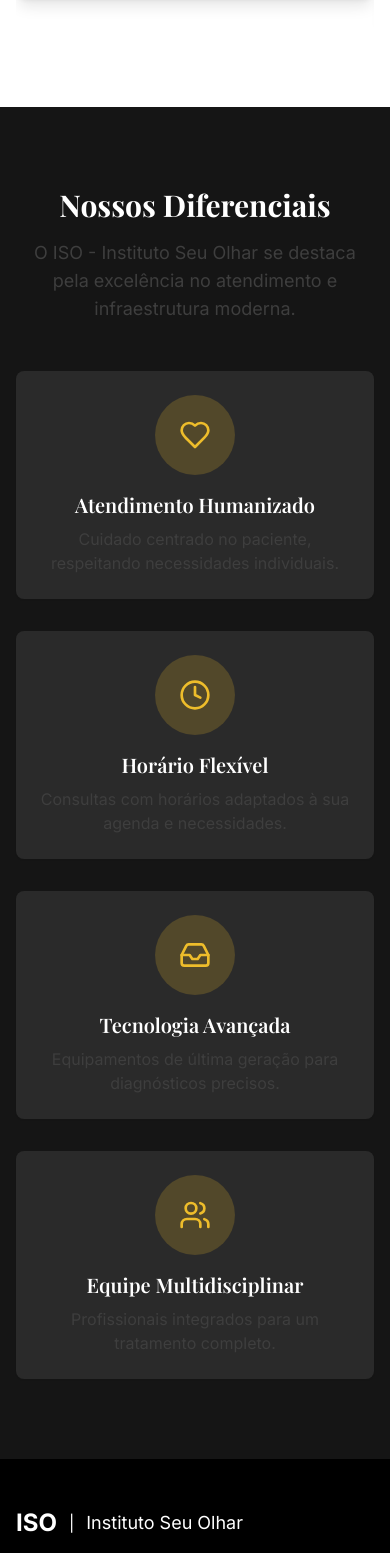
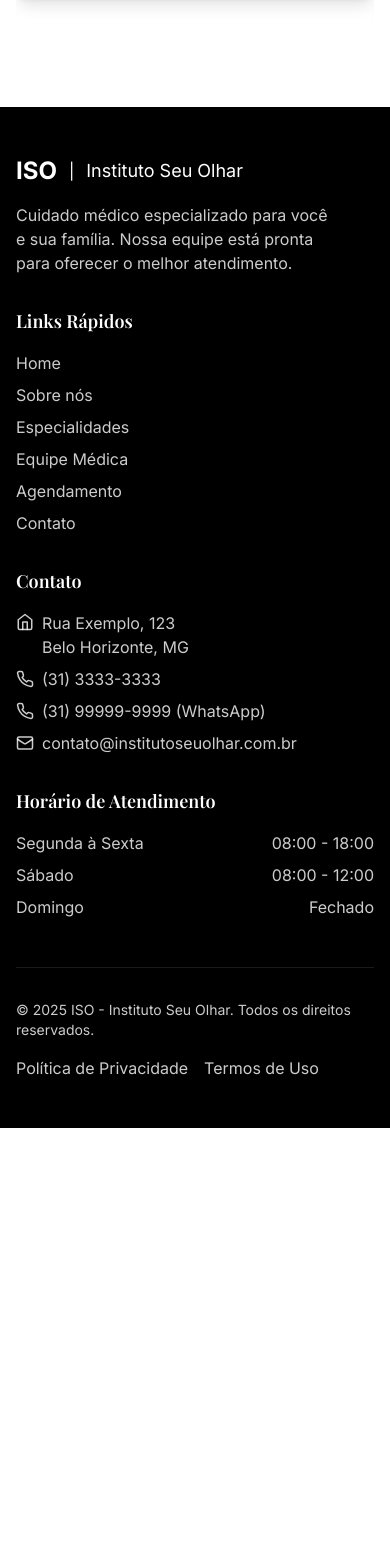
Before and after one commit to ascef182/clinic-iso, a React (Vite) app: page / in a window 390 px wide. Shown: the part 10035-11588 px from the top of the page. After the commit the page ends 11163 px from the top, so only its background shows below. Built offline with nearby package versions, Linux system fonts and the light colour scheme.

Commit message:
Code edited in Lovable Code Editor
Edited UI in Lovable

```diff
--- a/src/pages/Index.tsx
+++ b/src/pages/Index.tsx
@@ -170,51 +170,7 @@ export default function Index() {
       {/* Blog Section */}
       <BlogSection />
 
-      {/* Nossos Diferenciais section */}
-      <section className="py-20 bg-custom-dark-gray">
-        <div className="container mx-auto px-4">
-          <div className="text-center mb-12">
-            <h2 className="text-3xl md:text-4xl font-bold mb-4 text-white">Nossos Diferenciais</h2>
-            <p className="text-lg text-custom-light-gray max-w-3xl mx-auto">
-              O ISO - Instituto Seu Olhar se destaca pela excelência no atendimento e infraestrutura moderna.
-            </p>
-          </div>
 
-          <div className="grid grid-cols-1 md:grid-cols-2 lg:grid-cols-4 gap-8">
-            <div className="bg-custom-medium-gray p-6 rounded-lg shadow-sm text-center">
-              <div className="h-20 w-20 bg-custom-gold/20 rounded-full flex items-center justify-center mx-auto mb-4">
-                <svg xmlns="http://www.w3.org/2000/svg" width="32" height="32" viewBox="0 0 24 24" fill="none" stroke="currentColor" strokeWidth="2" strokeLinecap="round" strokeLinejoin="round" className="text-custom-gold"><path d="M19 14c1.49-1.46 3-3.21 3-5.5A5.5 5.5 0 0 0 16.5 3c-1.76 0-3 .5-4.5 2-1.5-1.5-2.74-2-4.5-2A5.5 5.5 0 0 0 2 8.5c0 2.3 1.5 4.05 3 5.5l7 7Z"></path></svg>
-              </div>
-              <h3 className="text-xl font-semibold mb-2 text-white">Atendimento Humanizado</h3>
-              <p className="text-custom-light-gray">Cuidado centrado no paciente, respeitando necessidades individuais.</p>
-            </div>
-
-            <div className="bg-custom-medium-gray p-6 rounded-lg shadow-sm text-center">
-              <div className="h-20 w-20 bg-custom-gold/20 rounded-full flex items-center justify-center mx-auto mb-4">
-                <svg xmlns="http://www.w3.org/2000/svg" width="32" height="32" viewBox="0 0 24 24" fill="none" stroke="currentColor" strokeWidth="2" strokeLinecap="round" strokeLinejoin="round" className="text-custom-gold"><circle cx="12" cy="12" r="10"></circle><polyline points="12 6 12 12 16 14"></polyline></svg>
-              </div>
-              <h3 className="text-xl font-semibold mb-2 text-white">Horário Flexível</h3>
-              <p className="text-custom-light-gray">Consultas com horários adaptados à sua agenda e necessidades.</p>
-            </div>
-
-            <div className="bg-custom-medium-gray p-6 rounded-lg shadow-sm text-center">
-              <div className="h-20 w-20 bg-custom-gold/20 rounded-full flex items-center justify-center mx-auto mb-4">
-                <svg xmlns="http://www.w3.org/2000/svg" width="32" height="32" viewBox="0 0 24 24" fill="none" stroke="currentColor" strokeWidth="2" strokeLinecap="round" strokeLinejoin="round" className="text-custom-gold"><polyline points="22 12 16 12 14 15 10 15 8 12 2 12"></polyline><path d="M5.45 5.11 2 12v6a2 2 0 0 0 2 2h16a2 2 0 0 0 2-2v-6l-3.45-6.89A2 2 0 0 0 16.76 4H7.24a2 2 0 0 0-1.79 1.11z"></path></svg>
-              </div>
-              <h3 className="text-xl font-semibold mb-2 text-white">Tecnologia Avançada</h3>
-              <p className="text-custom-light-gray">Equipamentos de última geração para diagnósticos precisos.</p>
-            </div>
-
-            <div className="bg-custom-medium-gray p-6 rounded-lg shadow-sm text-center">
-              <div className="h-20 w-20 bg-custom-gold/20 rounded-full flex items-center justify-center mx-auto mb-4">
-                <svg xmlns="http://www.w3.org/2000/svg" width="32" height="32" viewBox="0 0 24 24" fill="none" stroke="currentColor" strokeWidth="2" strokeLinecap="round" strokeLinejoin="round" className="text-custom-gold"><path d="M16 21v-2a4 4 0 0 0-4-4H6a4 4 0 0 0-4 4v2"></path><circle cx="9" cy="7" r="4"></circle><path d="M22 21v-2a4 4 0 0 0-3-3.87"></path><path d="M16 3.13a4 4 0 0 1 0 7.75"></path></svg>
-              </div>
-              <h3 className="text-xl font-semibold mb-2 text-white">Equipe Multidisciplinar</h3>
-              <p className="text-custom-light-gray">Profissionais integrados para um tratamento completo.</p>
-            </div>
-          </div>
-        </div>
-      </section>
 
       <Footer />
     </>
```
